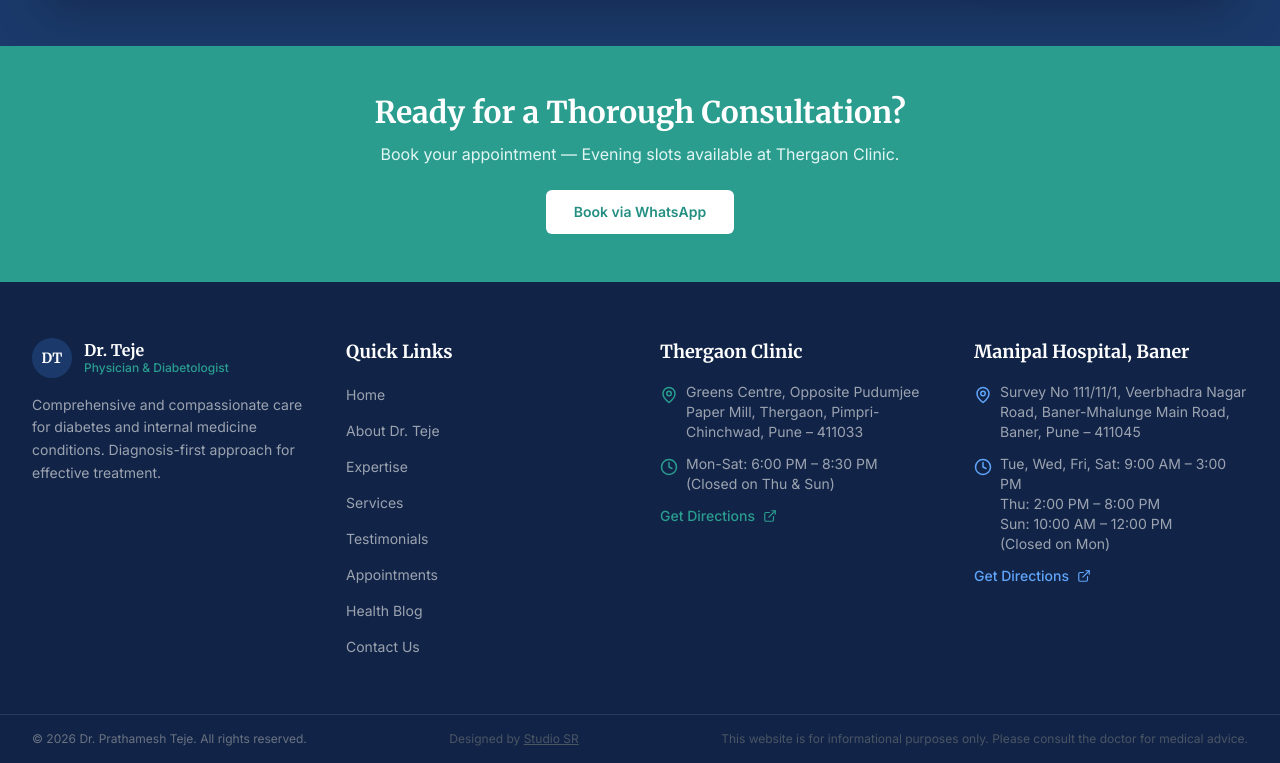
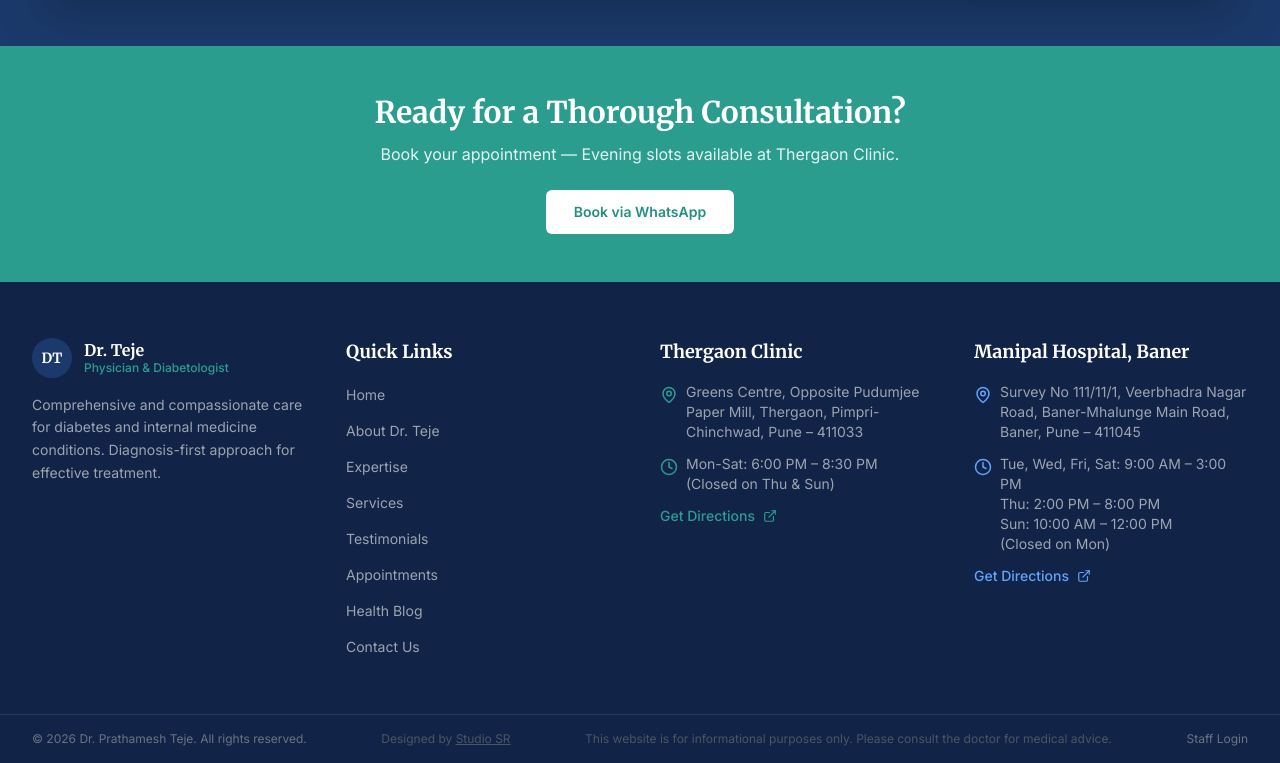
Before and after one commit to shubhcricket7/drteje, a React (Vite) app: page / in a window 1280 px wide. Shown: the part 4632-5395 px from the top of the page. Built offline with nearby package versions, Linux system fonts and the light colour scheme; no server answers.

Commit message:
Update from Bolt.diy

```diff
--- a/src/components/Footer.tsx
+++ b/src/components/Footer.tsx
@@ -131,6 +131,12 @@ export default function Footer({ onNavigate }: FooterProps) {
             <p className="font-sans text-gray-600 text-xs">
               This website is for informational purposes only. Please consult the doctor for medical advice.
             </p>
+					<button
+  onClick={() => onNavigate("admin")}
+  className="font-sans text-xs text-gray-500 hover:text-teal-500 transition-colors duration-200"
+>
+  Staff Login
+</button>
           </div>
         </div>
       </footer>
```
